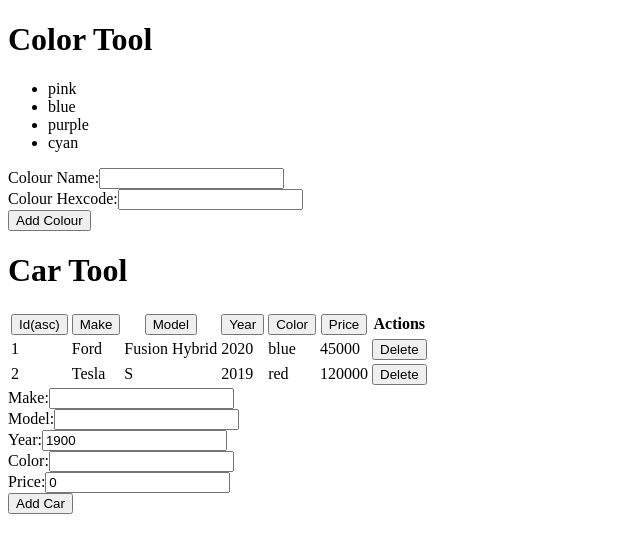
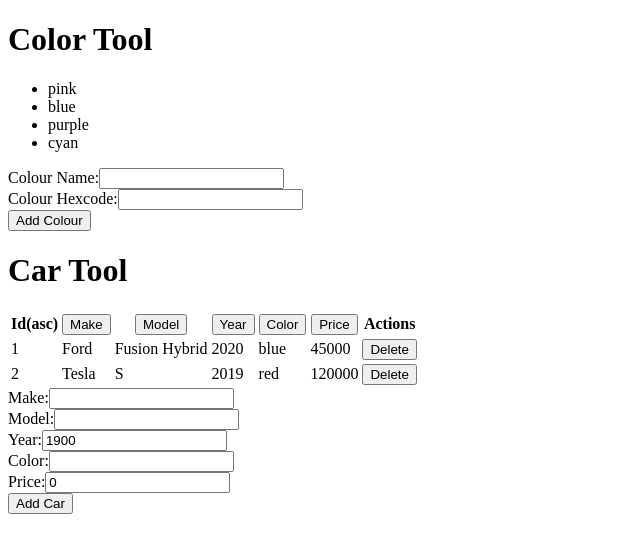
Before and after one commit to cccs-kevin/react-redux-typescript_09282020, a React (Create React App) app in the folder demo-app/: page / in a window 1280 px wide. Shown: the top 552 px of the page, without its empty margins (0-640 px from the left). Built offline with nearby package versions, Linux system fonts and the light colour scheme.

Commit message:
add solution 9

```diff
--- a/demo-app/src/components/CarTable.tsx
+++ b/demo-app/src/components/CarTable.tsx
@@ -16,12 +16,10 @@ export function CarTable(props: CarTableProps) {
     <table>
       <thead>
         <tr>
-          <th>
-            <button type="button" onClick={() => props.onSortCars("id")}>
-              Id
-              {props.carsOrder.column === "id" &&
-                "(" + props.carsOrder.direction + ")"}
-            </button>
+          <th onClick={() => props.onSortCars("id")}>
+            Id
+            {props.carsOrder.column === "id" &&
+              "(" + props.carsOrder.direction + ")"}
           </th>
           <th>
             <button type="button" onClick={() => props.onSortCars("make")}>
--- a/demo-app/src/components/CarTool.tsx
+++ b/demo-app/src/components/CarTool.tsx
@@ -4,7 +4,6 @@ import {
   Car,
   NewCar,
   CarKeys,
-  OrderDirection,
   CarsOrder,
   ORDER_ASC,
   ORDER_DESC,
@@ -56,9 +55,9 @@ export function CarTool(props: CarToolProps) {
       const right = String(b[carsOrder.column]).toUpperCase();
 
       if (left < right) {
-        return carsOrder.direction === "asc" ? -1 : 1;
+        return carsOrder.direction === ORDER_ASC ? -1 : 1;
       } else if (left > right) {
-        return carsOrder.direction === "asc" ? 1 : -1;
+        return carsOrder.direction === ORDER_ASC ? 1 : -1;
       } else {
         return 0;
       }
```
